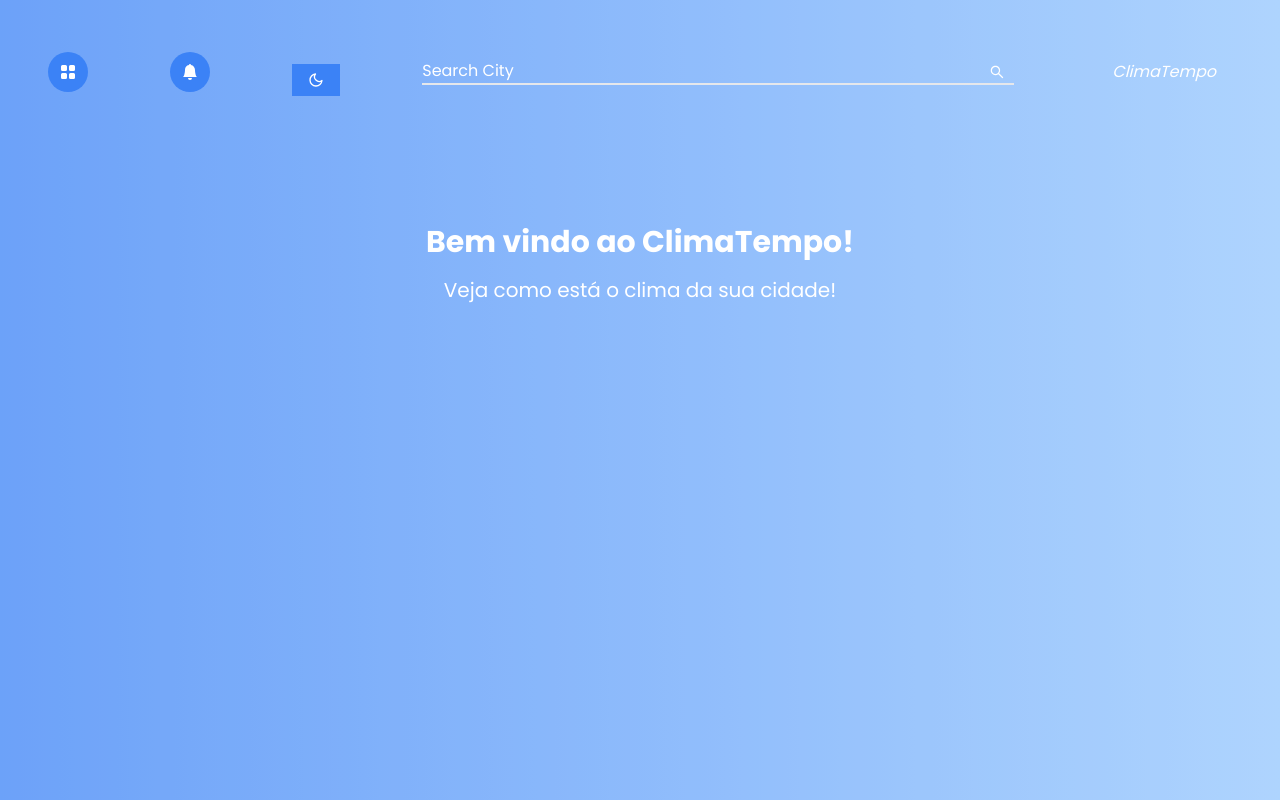
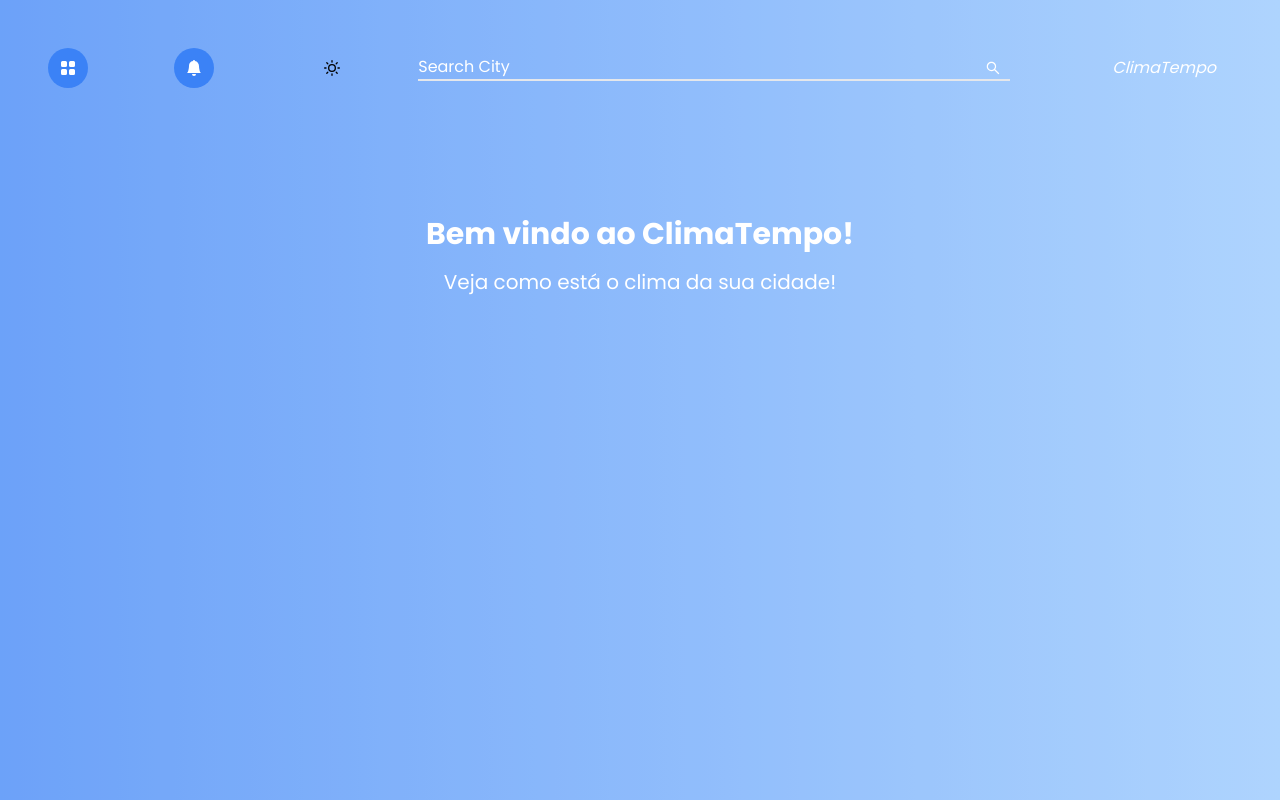
Before and after one commit to andersonDnz/WeatherSearch, a Next.js app: page / in a window 1280 px wide. Shown: the top 800 px of the page. Built offline with nearby package versions, Linux system fonts and the light colour scheme.

Commit message:
Feat: criando a função DarkModeToggle

```diff
--- a/app/components/darkMode/index.tsx
+++ b/app/components/darkMode/index.tsx
@@ -1,27 +1,20 @@
 import { FiSun, FiMoon } from "react-icons/fi";
 
 
-import React, { useState } from 'react';
 
-const DarkMode = () => {
-  const [isDarkMode, setIsDarkMode] = useState(false);
+import React from 'react';
 
-  const toggleDarkMode = () => {
-    setIsDarkMode(!isDarkMode);
-  };
+const DarkModeToggle = ({ isDarkMode, toggleDarkMode }) => {
+    return (
+        <div
+            className={`dark-mode-toggle cursor-pointer p-2 transition-transform duration-slow transform ${isDarkMode ? 'translate-x-full' : 'translate-x-1/2'
+                }`}
+            onClick={toggleDarkMode}
+        >
 
-  return (
-    <div className={`App ${isDarkMode ? 'dark' : ''}`}>
-
-      <button
-        className="bg-blue-500 text-white px-4 py-2 mt-4"
-        onClick={toggleDarkMode}
-      >
-        {isDarkMode ? <FiSun/> : <FiMoon/>}
-      </button>
-
-    </div>
-  );
+            {isDarkMode ? (<FiMoon />) : (<FiSun />)}
+        </div>
+    );
 };
 
-export default DarkMode;
+export default DarkModeToggle;
--- a/app/components/navbar/index.tsx
+++ b/app/components/navbar/index.tsx
@@ -8,7 +8,9 @@ import Details from "../details";
 import Input from "../input";
 import FillGrid from "../fillGrid";
 import Notifications from "../notification";
-import DarkMode from "../darkMode";
+import DarkModeToggle from "../darkMode";
+import ThemeProvider from "../themeProvider";
+
 
 <link rel="icon" href="/favicon.ico" sizes="any" />
 
@@ -18,6 +20,11 @@ const Navbar = () => {
   const [location, setLocation] = useState("");
   const [error, setError] = useState("");
   const [buttonClicked, setButtonClicked] = useState(false);
+  const [isDarkMode, setIsDarkMode] = useState(false);
+
+  const toggleDarkMode = () => {
+    setIsDarkMode(!isDarkMode);
+  }
 
   const url = `http://api.weatherapi.com/v1/forecast.json?key=fd0a2a4fd6424b1282d11930230111&q=${location}&days=7&aqi=yes&alerts=yes`;
 
@@ -77,9 +84,10 @@ const Navbar = () => {
   }
 
   return (
+    <ThemeProvider>
       <div
         className="bg-cover bg-gradient-to-r
-  from-blue-500 to-blue-300 h-fit"
+  from-blue-500 to-blue-300 h-fit "
       >
 
         <div className="bg-white/25 w-full flex flex-col h-fit">
@@ -93,7 +101,7 @@ const Navbar = () => {
               setLocation={setLocation}
               handleButtonClick={handleButtonClick}
             />
-              <DarkMode/>
+            <DarkModeToggle isDarkMode={isDarkMode} toggleDarkMode={toggleDarkMode}/>
             <h1 className="mb-8 md:mb-0 order-1 text-white py-2 px-4 round-xl italic ">
               ClimaTempo
             </h1>
@@ -101,6 +109,8 @@ const Navbar = () => {
           {content}
         </div>
       </div>
+    </ThemeProvider>
+
   );
 };
 
--- /dev/null
+++ b/app/components/themeProvider/index.tsx
@@ -0,0 +1,20 @@
+
+import React, { useState } from 'react';
+
+const ThemeProvider = ({ children }) => {
+    const [isDarkMode, setIsDarkMode] = useState(false);
+
+    const toggleDarkMode = () => {
+        setIsDarkMode(!isDarkMode);
+    };
+
+    return (
+        <div className={`App ${isDarkMode ? 'dark' : ''}`}>
+            {React.Children.map(children, (child) =>
+                React.cloneElement(child, { isDarkMode, toggleDarkMode })
+            )}
+        </div>
+    );
+};
+
+export default ThemeProvider;
--- a/tailwind.config.ts
+++ b/tailwind.config.ts
@@ -8,13 +8,22 @@ const config: Config = {
   ],
   theme: {
     extend: {
-      darkMode: "className",
       backgroundImage: {
         'gradient-radial': 'radial-gradient(var(--tw-gradient-stops))',
         'gradient-conic':
           'conic-gradient(from 180deg at 50% 50%, var(--tw-gradient-stops))',
       },
     },
+    transitionProperty: {
+      'slide': 'transform',
+    },
+    transitionDuration: {
+      'slow': '0.5s',
+    },
+    translate: {
+      '1/2': '50%',
+      'full': '100%',
+    },
   },
   plugins: [],
 }
```
Lines whose indentation alone changed are shown as unchanged.
